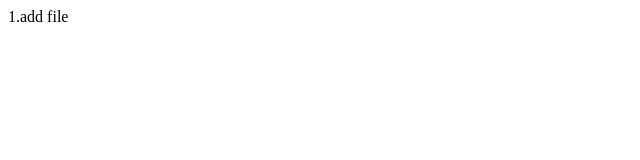
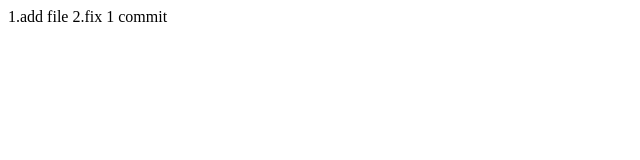
Before and after one commit to poomsalod/testGitPullMerge, a plain HTML site: page index.html in a window 1280 px wide. Shown: the whole page, without its empty margins (0-640 px from the left). Drawn offline with Linux system fonts and the light colour scheme.

Commit message:
2.fix 1 commit

```diff
--- a/index.html
+++ b/index.html
@@ -7,5 +7,6 @@
 </head>
 <body>
     1.add file
+    2.fix 1 commit
 </body>
 </html>
```
